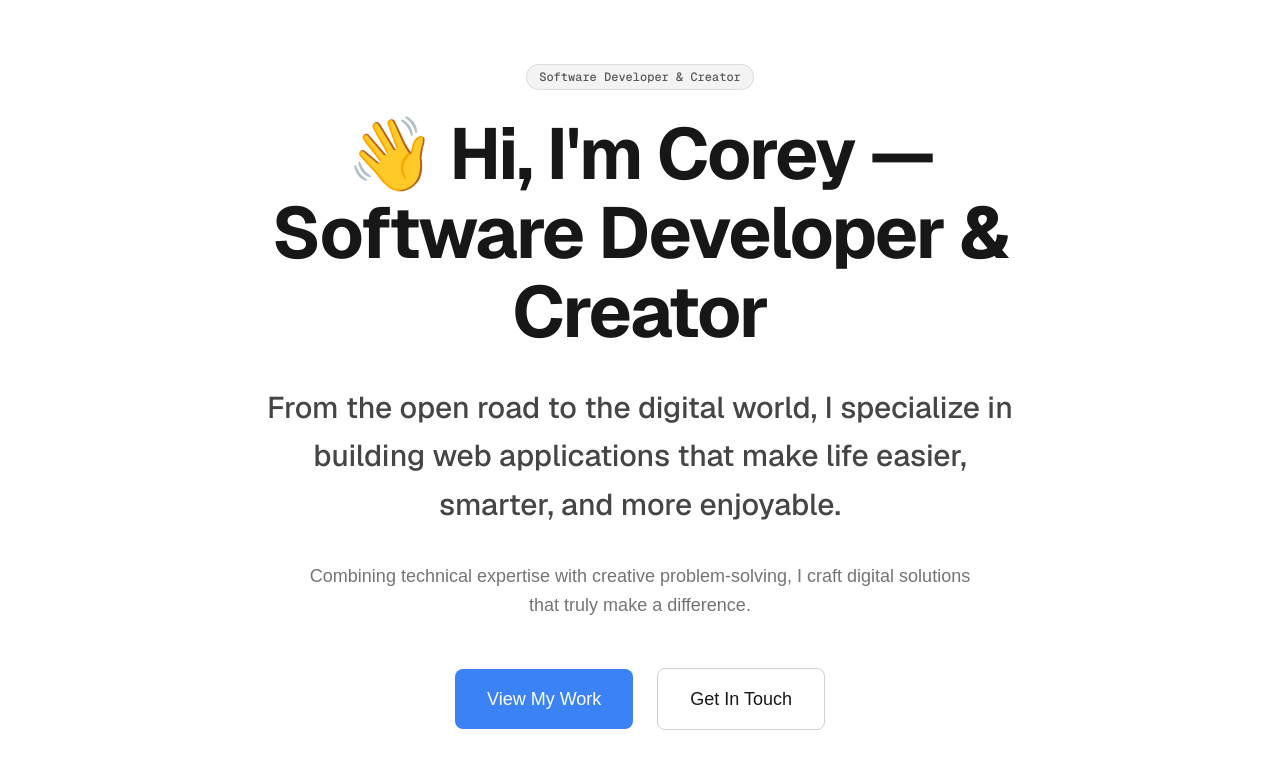
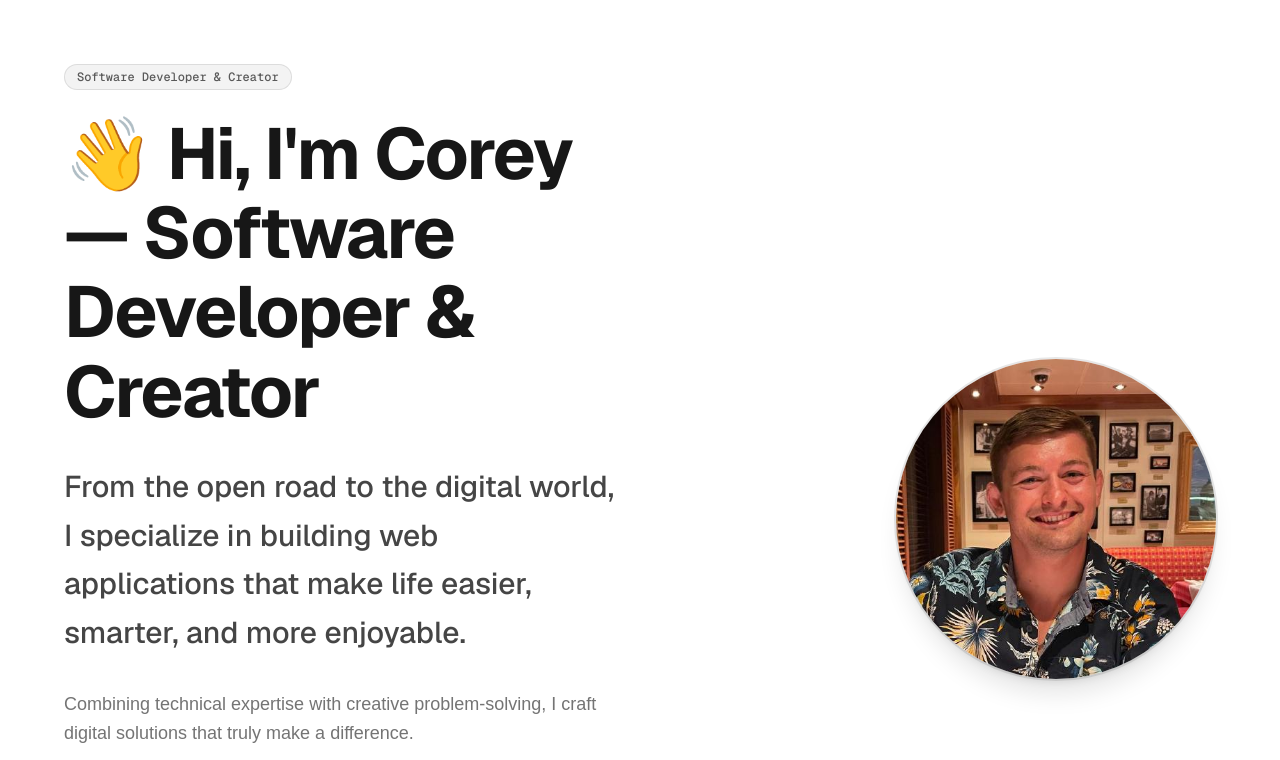
Before and after one commit to mcnutt0316/landing-page, a Next.js app: page / in a window 1280 px wide. Shown: the top 760 px of the page. Built offline with nearby package versions, Linux system fonts and the light colour scheme.

Commit message:
added profile pic

```diff
--- a/src/components/Hero.tsx
+++ b/src/components/Hero.tsx
@@ -1,11 +1,15 @@
 import React from 'react';
+import Image from 'next/image';
 
 const Hero: React.FC = () => {
   const techStack = ['TypeScript', 'JavaScript', 'Next.js', 'React', 'Node.js', 'MongoDB', 'Supabase'];
 
   return (
     <section className="min-h-screen flex items-center justify-center px-4 sm:px-6 lg:px-8 py-16 bg-background relative overflow-hidden">
-      <div className="max-w-4xl mx-auto text-center space-y-8 relative z-10">
+      <div className="max-w-6xl mx-auto relative z-10">
+        <div className="grid grid-cols-1 lg:grid-cols-2 gap-12 items-center">
+          {/* Content Column */}
+          <div className="text-center lg:text-left space-y-8 order-2 lg:order-1">
             {/* Role Badge */}
             <div className="inline-flex items-center px-3 py-1 rounded-full text-xs font-mono font-medium bg-foreground/5 text-foreground/70 border border-foreground/10 mb-6">
               Software Developer & Creator
@@ -17,17 +21,17 @@ const Hero: React.FC = () => {
             </h1>
 
             {/* Subheadline */}
-        <h2 className="text-xl sm:text-2xl lg:text-3xl font-sans font-medium text-foreground/80 leading-relaxed max-w-3xl mx-auto">
+            <h2 className="text-xl sm:text-2xl lg:text-3xl font-sans font-medium text-foreground/80 leading-relaxed lg:max-w-none max-w-3xl mx-auto lg:mx-0">
               From the open road to the digital world, I specialize in building web applications that make life easier, smarter, and more enjoyable.
             </h2>
 
             {/* Description */}
-        <p className="text-base sm:text-lg text-foreground/60 leading-relaxed max-w-2xl mx-auto">
+            <p className="text-base sm:text-lg text-foreground/60 leading-relaxed lg:max-w-none max-w-2xl mx-auto lg:mx-0">
               Combining technical expertise with creative problem-solving, I craft digital solutions that truly make a difference.
             </p>
 
             {/* CTA Buttons */}
-        <div className="flex flex-col sm:flex-row gap-4 sm:gap-6 justify-center items-center pt-4">
+            <div className="flex flex-col sm:flex-row gap-4 sm:gap-6 justify-center lg:justify-start items-center pt-4">
               <button className="inline-flex items-center justify-center px-6 py-3 sm:px-8 sm:py-4 text-base sm:text-lg font-medium rounded-lg bg-accent text-accent-foreground hover:bg-accent/90 focus:outline-none focus:ring-2 focus:ring-accent focus:ring-offset-2 focus:ring-offset-background transition-colors duration-200">
                 View My Work
               </button>
@@ -37,7 +41,7 @@ const Hero: React.FC = () => {
             </div>
 
             {/* Tech Stack Display */}
-        <div className="flex flex-wrap items-center justify-center gap-3 sm:gap-4 max-w-2xl mx-auto">
+            <div className="flex flex-wrap items-center justify-center lg:justify-start gap-3 sm:gap-4 lg:max-w-none max-w-2xl mx-auto lg:mx-0">
               {techStack.map((tech) => (
                 <span
                   key={tech}
@@ -48,6 +52,22 @@ const Hero: React.FC = () => {
               ))}
             </div>
           </div>
+
+          {/* Image Column */}
+          <div className="flex justify-center lg:justify-end order-1 lg:order-2">
+            <div className="relative">
+              <Image
+                src="/profile-picture.jpg"
+                alt="Corey - Software Developer and Creator, smiling warmly in a tropical shirt"
+                width={300}
+                height={300}
+                className="rounded-full shadow-xl ring-2 ring-foreground/10 hover:scale-105 transition-transform duration-300 w-48 h-48 sm:w-64 sm:h-64 lg:w-80 lg:h-80 object-cover"
+                priority
+              />
+            </div>
+          </div>
+        </div>
+      </div>
     </section>
   );
 };
```
Also changed, not shown: public/profile-picture.jpg (renamed from porfolio-pic.jpeg), 1 other file (tests, documents, lock files or other folders). Lines whose indentation alone changed are shown as unchanged.
